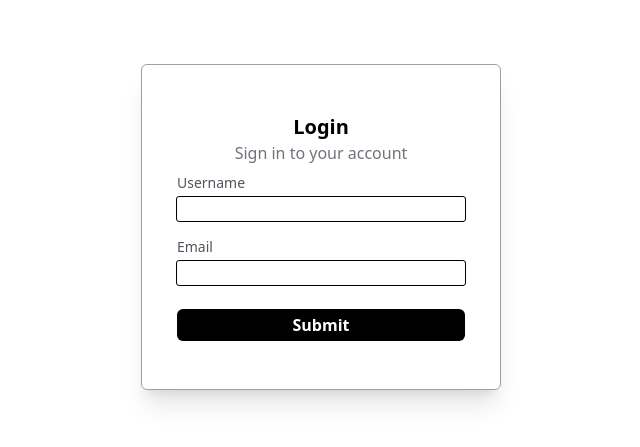
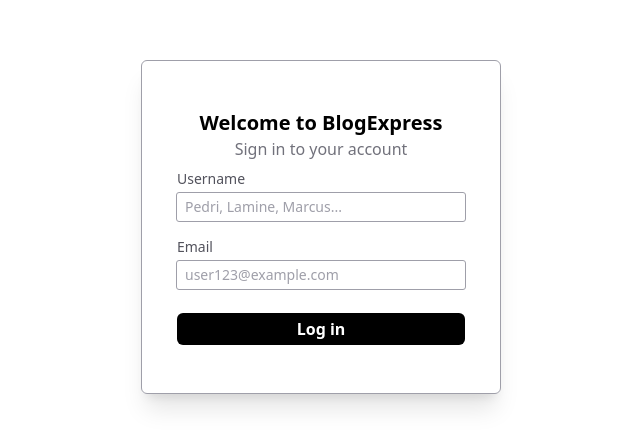
Before and after one commit to MiguelP04/blogpost, a React (Vite) app: page /login in a window 1280 px wide. Shown: the part 173-620 px from the top of the page, without its empty margins (319-959 px from the left). Built offline with nearby package versions, Linux system fonts and the light colour scheme; no server answers.

Commit message:
refactor: improve login design

```diff
--- a/src/pages/Login.jsx
+++ b/src/pages/Login.jsx
@@ -43,7 +43,7 @@
     <div className="flex justify-center items-center w-full h-screen">
       <div className="flex flex-col items-center gap-2 py-12 w-90 shadow-xl border border-zinc-400 rounded-md">
         <div className="flex flex-col items-center w-full">
-          <h1 className="text-xl font-bold">Login</h1>
+          <h1 className="text-xl font-bold">Welcome to BlogExpress</h1>
           <p className="text-zinc-500">Sign in to your account</p>
         </div>
 
@@ -58,7 +58,8 @@
             <input
               type="text"
               ref={usernameRef}
-              className={`outline text-black px-1 py-0.5 rounded-xs ${
+              placeholder="Pedri, Lamine, Marcus..."
+              className={`px-2 py-1 text-black outline outline-zinc-400 focus:outline-2 placeholder:text-zinc-400  rounded-xs ${
                 errorUsername && "outline-red-600"
               }`}
               required
@@ -70,7 +71,8 @@
             <input
               type="email"
               ref={emailRef}
-              className={`outline text-black px-1 py-0.5 rounded-xs ${
+              placeholder="user123@example.com"
+              className={`px-2 py-1 text-black outline outline-zinc-400 focus:outline-2 placeholder:text-zinc-400 rounded-xs  ${
                 errorEmail && "outline-red-600"
               }`}
               required
@@ -80,9 +82,9 @@
 
           <button
             type="submit"
-            className="py-1 mt-2 bg-black text-white cursor-pointer font-semibold rounded-md"
+            className="py-1 mt-2 bg-black text-white cursor-pointer font-semibold rounded-md hover:bg-zinc-700"
           >
-            Submit
+            Log in
           </button>
         </form>
       </div>
```
